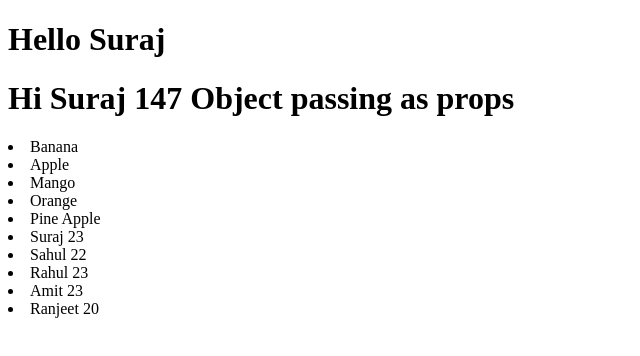
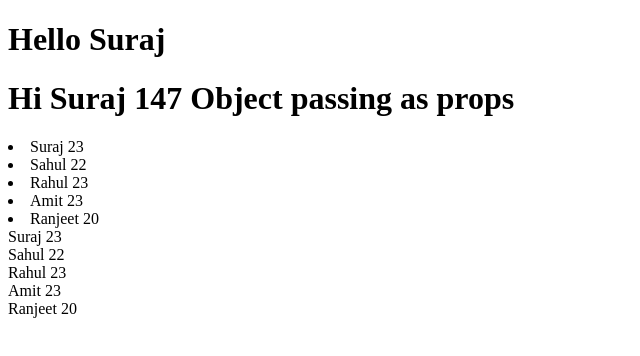
Before and after one commit to SurajCh6613/React-JS, a React (Vite) app in the folder vite-project/: page / in a window 1280 px wide. Shown: the top 356 px of the page, without its empty margins (0-640 px from the left). Built offline with nearby package versions, Linux system fonts and the light colour scheme.

Commit message:
Rendering Component in loop

```diff
--- a/vite-project/src/components/Map.jsx
+++ b/vite-project/src/components/Map.jsx
@@ -1,6 +1,9 @@
 // Map is funtion which allows to loop through every element i  array
 
-export default function Fruits() {
+import User from "./User";
+
+
+export default function Map() {
   const fruits = ["Banana", "Apple", "Mango", "Orange", "Pine Apple"];
   const Users = [
     {
@@ -27,10 +30,13 @@ export default function Fruits() {
   return (
     <div>
       {/* Rendering Array using Map function */}
-      {fruits.map((fruit) => (
+
+      {/* {fruits.map((fruit) => (
         <li key={fruit}>{fruit}</li>
-      ))}
+      ))} */}
+
       {/* Rendering Object using Map function */}
+
       {Users.map((user) => (
         <li key={user.name}>
           {user.name} {user.age}
@@ -38,7 +44,12 @@ export default function Fruits() {
       ))}
 
       {/* Rendering Component using Map function */}
-      {}
+
+      {
+        Users.map((user)=>(
+          <User key={user.name} name={user.name} age={user.age} />
+        ))
+      }
     </div>
   );
 }
--- /dev/null
+++ b/vite-project/src/components/User.jsx
@@ -0,0 +1,11 @@
+import React from 'react'
+
+const User = ({name,age}) => {
+  return (
+    <div>
+        {name} {age}
+    </div>
+  )
+}
+
+export default User
```
